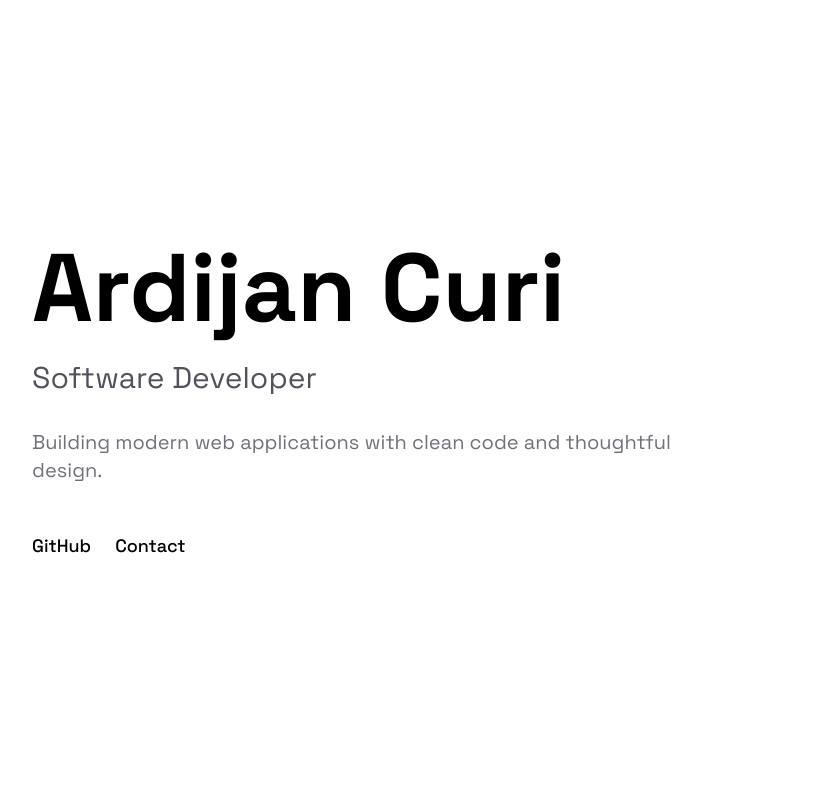
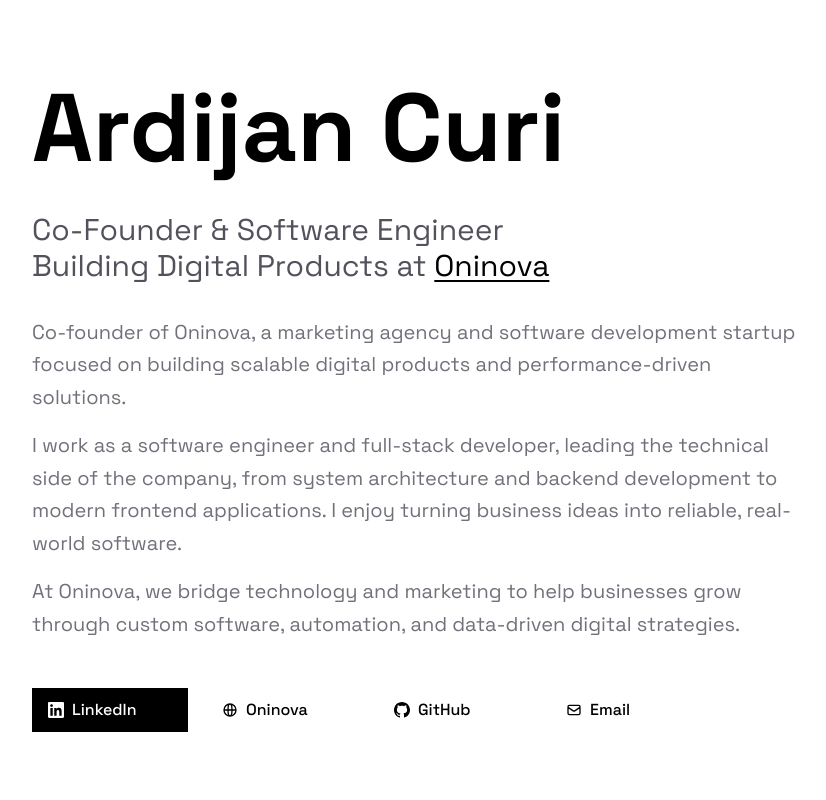
Before and after one commit to ardijancuri/dev-portfolio, a Next.js app: page / in a window 1280 px wide. Shown: the top 800 px of the page, without its empty margins (96-922 px from the left). Built offline with nearby package versions, Linux system fonts and the light colour scheme; no server answers.

Commit message:
udpated ui layout

```diff
--- a/app/globals.css
+++ b/app/globals.css
@@ -31,9 +31,48 @@ body {
   -moz-osx-font-smoothing: grayscale;
 }
 
+/* Custom scrollbar for category filters */
+.overflow-x-auto::-webkit-scrollbar {
+  height: 4px;
+}
+
+.overflow-x-auto::-webkit-scrollbar-track {
+  background: transparent;
+}
+
+.overflow-x-auto::-webkit-scrollbar-thumb {
+  background: #d4d4d8;
+  border-radius: 4px;
+}
+
+.dark .overflow-x-auto::-webkit-scrollbar-thumb {
+  background: #3f3f46;
+}
+
+.overflow-x-auto::-webkit-scrollbar-thumb:hover {
+  background: #a1a1aa;
+}
+
+.dark .overflow-x-auto::-webkit-scrollbar-thumb:hover {
+  background: #52525b;
+}
+
+/* Line clamp utility */
 .line-clamp-2 {
   display: -webkit-box;
   -webkit-line-clamp: 2;
   -webkit-box-orient: vertical;
   overflow: hidden;
 }
+
+/* Touch manipulation for better mobile interactions */
+.touch-manipulation {
+  -webkit-tap-highlight-color: transparent;
+}
+
+/* Improve text rendering on mobile */
+@media (max-width: 640px) {
+  body {
+    text-rendering: optimizeLegibility;
+  }
+}
--- a/app/page.tsx
+++ b/app/page.tsx
@@ -1,43 +1,97 @@
 import Projects from "@/components/Projects";
+import Image from "next/image";
 
 export default function Home() {
   return (
     <main className="min-h-screen bg-white dark:bg-black">
+      {/* Logo Header */}
+      <header className="fixed top-0 left-0 right-0 z-50 py-4 sm:py-6 px-4">
+        <div className="flex justify-center">
+          <a href="https://oninova.net" target="_blank" rel="noopener noreferrer" className="transition-opacity hover:opacity-70">
+            <Image
+              src="/oninova-logo.svg"
+              alt="Oninova Logo"
+              width={66}
+              height={60}
+              className="w-12 h-11 sm:w-16 sm:h-14 md:w-[66px] md:h-[60px]"
+            />
+          </a>
+        </div>
+      </header>
+
       {/* Hero Section */}
-      <section className="min-h-screen flex items-center justify-center px-6 md:px-12">
+      <section className="min-h-[100svh] flex items-center justify-center px-4 sm:px-6 md:px-8 lg:px-12 py-12 sm:py-0">
         <div className="max-w-5xl w-full">
-          <h1 className="text-6xl md:text-8xl font-bold text-black dark:text-white mb-6">
+          <h1 className="text-4xl sm:text-5xl md:text-6xl lg:text-7xl xl:text-8xl font-bold text-black dark:text-white mb-4 sm:mb-6 leading-tight">
             Ardijan Curi
           </h1>
-          <p className="text-2xl md:text-3xl text-zinc-600 dark:text-zinc-400 mb-8 max-w-2xl">
-            Software Developer
+          <p className="text-xl sm:text-2xl md:text-3xl text-zinc-600 dark:text-zinc-400 mb-6 sm:mb-8 max-w-3xl">
+            Co-Founder & Software Engineer <br></br> Building Digital Products at <a href="https://oninova.net" target="_blank" rel="noopener noreferrer" className="text-black dark:text-white hover:text-zinc-700 dark:hover:text-zinc-300 transition-colors underline decoration-2 underline-offset-4">Oninova</a>
           </p>
-          <p className="text-lg md:text-xl text-zinc-500 dark:text-zinc-500 mb-12 max-w-2xl">
-            Building modern web applications with clean code and thoughtful design.
-          </p>
-          <div className="flex gap-6 text-lg">
+          <div className="text-base sm:text-lg md:text-xl text-zinc-500 dark:text-zinc-500 mb-8 sm:mb-12 max-w-3xl leading-relaxed space-y-4">
+            <p>
+              Co-founder of Oninova, a marketing agency and software development startup focused on building scalable digital products and performance-driven solutions.
+            </p>
+            <p>
+              I work as a software engineer and full-stack developer, leading the technical side of the company, from system architecture and backend development to modern frontend applications. I enjoy turning business ideas into reliable, real-world software.
+            </p>
+            <p>
+              At Oninova, we bridge technology and marketing to help businesses grow through custom software, automation, and data-driven digital strategies.
+            </p>
+          </div>
+
+          {/* Social Links */}
+          <div className="grid grid-cols-2 sm:grid-cols-4 gap-3 sm:gap-4 text-sm sm:text-base max-w-2xl">
+            <a
+              href="https://www.linkedin.com/in/ardijan-curi/"
+              target="_blank"
+              rel="noopener noreferrer"
+              className="flex items-center justify-start gap-2 px-4 py-2 bg-black dark:bg-white text-white dark:text-black hover:bg-zinc-800 dark:hover:bg-zinc-200 transition-colors font-medium"
+            >
+              <svg className="w-4 h-4 flex-shrink-0" fill="currentColor" viewBox="0 0 24 24">
+                <path d="M20.447 20.452h-3.554v-5.569c0-1.328-.027-3.037-1.852-3.037-1.853 0-2.136 1.445-2.136 2.939v5.667H9.351V9h3.414v1.561h.046c.477-.9 1.637-1.85 3.37-1.85 3.601 0 4.267 2.37 4.267 5.455v6.286zM5.337 7.433c-1.144 0-2.063-.926-2.063-2.065 0-1.138.92-2.063 2.063-2.063 1.14 0 2.064.925 2.064 2.063 0 1.139-.925 2.065-2.064 2.065zm1.782 13.019H3.555V9h3.564v11.452zM22.225 0H1.771C.792 0 0 .774 0 1.729v20.542C0 23.227.792 24 1.771 24h20.451C23.2 24 24 23.227 24 22.271V1.729C24 .774 23.2 0 22.222 0h.003z"/>
+              </svg>
+              LinkedIn
+            </a>
+            <a
+              href="https://oninova.net"
+              target="_blank"
+              rel="noopener noreferrer"
+              className="flex items-center justify-start gap-2 px-4 py-2 border-2 border-white dark:border-white text-black dark:text-white hover:bg-white hover:text-black dark:hover:bg-white dark:hover:text-black transition-colors font-medium"
+            >
+              <svg className="w-4 h-4 flex-shrink-0" fill="none" stroke="currentColor" viewBox="0 0 24 24">
+                <path strokeLinecap="round" strokeLinejoin="round" strokeWidth={2} d="M21 12a9 9 0 01-9 9m9-9a9 9 0 00-9-9m9 9H3m9 9a9 9 0 01-9-9m9 9c1.657 0 3-4.03 3-9s-1.343-9-3-9m0 18c-1.657 0-3-4.03-3-9s1.343-9 3-9m-9 9a9 9 0 0 1 9-9" />
+              </svg>
+              Oninova
+            </a>
             <a
               href="https://github.com/ardijancuri"
               target="_blank"
               rel="noopener noreferrer"
-              className="text-black dark:text-white hover:text-zinc-600 dark:hover:text-zinc-400 transition-colors font-medium"
+              className="flex items-center justify-start gap-2 px-4 py-2 border-2 border-white dark:border-white text-black dark:text-white hover:bg-white hover:text-black dark:hover:bg-white dark:hover:text-black transition-colors font-medium"
             >
+              <svg className="w-4 h-4 flex-shrink-0" fill="currentColor" viewBox="0 0 24 24">
+                <path d="M12 0c-6.626 0-12 5.373-12 12 0 5.302 3.438 9.8 8.207 11.387.599.111.793-.261.793-.577v-2.234c-3.338.726-4.033-1.416-4.033-1.416-.546-1.387-1.333-1.756-1.333-1.756-1.089-.745.083-.729.083-.729 1.205.084 1.839 1.237 1.839 1.237 1.07 1.834 2.807 1.304 3.492.997.107-.775.418-1.305.762-1.604-2.665-.305-5.467-1.334-5.467-5.931 0-1.311.469-2.381 1.236-3.221-.124-.303-.535-1.524.117-3.176 0 0 1.008-.322 3.301 1.23.957-.266 1.983-.399 3.003-.404 1.02.005 2.047.138 3.006.404 2.291-1.552 3.297-1.23 3.297-1.23.653 1.653.242 2.874.118 3.176.77.84 1.235 1.911 1.235 3.221 0 4.609-2.807 5.624-5.479 5.921.43.372.823 1.102.823 2.222v3.293c0 .319.192.694.801.576 4.765-1.589 8.199-6.086 8.199-11.386 0-6.627-5.373-12-12-12z"/>
+              </svg>
               GitHub
             </a>
             <a
-              href="mailto:your.email@example.com"
-              className="text-black dark:text-white hover:text-zinc-600 dark:hover:text-zinc-400 transition-colors font-medium"
+              href="mailto:ardijan.curi@oninova.net"
+              className="flex items-center justify-start gap-2 px-4 py-2 border-2 border-white dark:border-white text-black dark:text-white hover:bg-white hover:text-black dark:hover:bg-white dark:hover:text-black transition-colors font-medium"
             >
-              Contact
+              <svg className="w-4 h-4 flex-shrink-0" fill="none" stroke="currentColor" viewBox="0 0 24 24">
+                <path strokeLinecap="round" strokeLinejoin="round" strokeWidth={2} d="M3 8l7.89 5.26a2 2 0 002.22 0L21 8M5 19h14a2 2 0 002-2V7a2 2 0 00-2-2H5a2 2 0 00-2 2v10a2 2 0 002 2z" />
+              </svg>
+              Email
             </a>
           </div>
         </div>
       </section>
 
       {/* Projects Section */}
-      <section className="min-h-screen px-6 md:px-12 py-24">
+      <section id="projects" className="min-h-screen px-4 sm:px-6 md:px-8 lg:px-12 py-16 sm:py-20 md:py-24">
         <div className="max-w-5xl mx-auto">
-          <h2 className="text-4xl md:text-6xl font-bold text-black dark:text-white mb-16">
+          <h2 className="text-3xl sm:text-4xl md:text-5xl lg:text-6xl font-bold text-black dark:text-white mb-8 sm:mb-12 md:mb-16">
             Projects
           </h2>
           <Projects username="ardijancuri" />
@@ -45,8 +99,8 @@ export default function Home() {
       </section>
 
       {/* Footer */}
-      <footer className="px-6 md:px-12 py-12 border-t border-zinc-200 dark:border-zinc-800">
-        <div className="max-w-5xl mx-auto text-center text-zinc-500 dark:text-zinc-500">
+      <footer className="px-4 sm:px-6 md:px-8 lg:px-12 py-8 sm:py-10 md:py-12 border-t border-zinc-200 dark:border-zinc-800">
+        <div className="max-w-5xl mx-auto text-center text-sm sm:text-base text-zinc-500 dark:text-zinc-500">
           <p>&copy; {new Date().getFullYear()} Ardijan Curi. All rights reserved.</p>
         </div>
       </footer>
```
Also changed, not shown: components/Projects.tsx (+87 -28 lines), .claude/settings.local.json, public/oninova-logo.svg (added).
